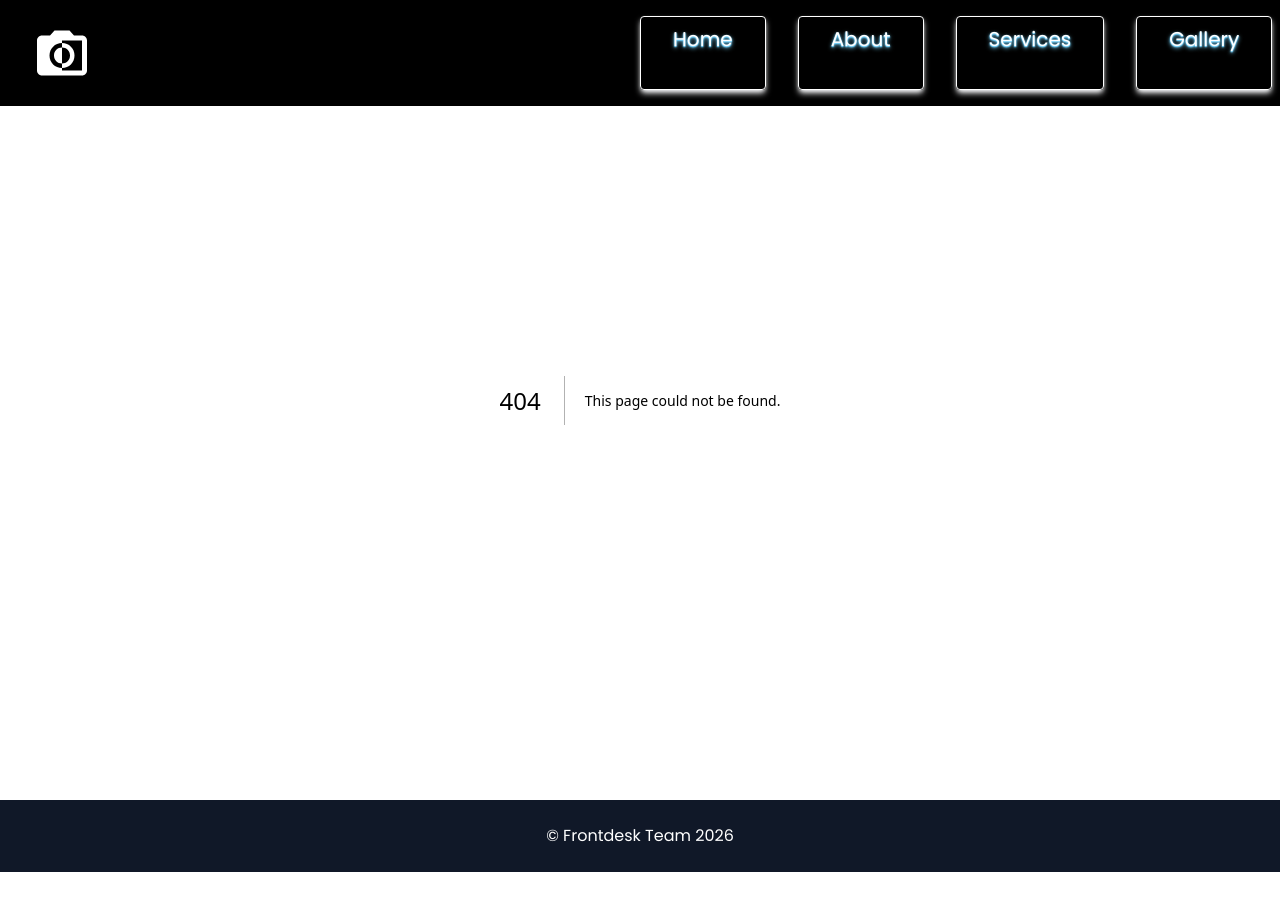
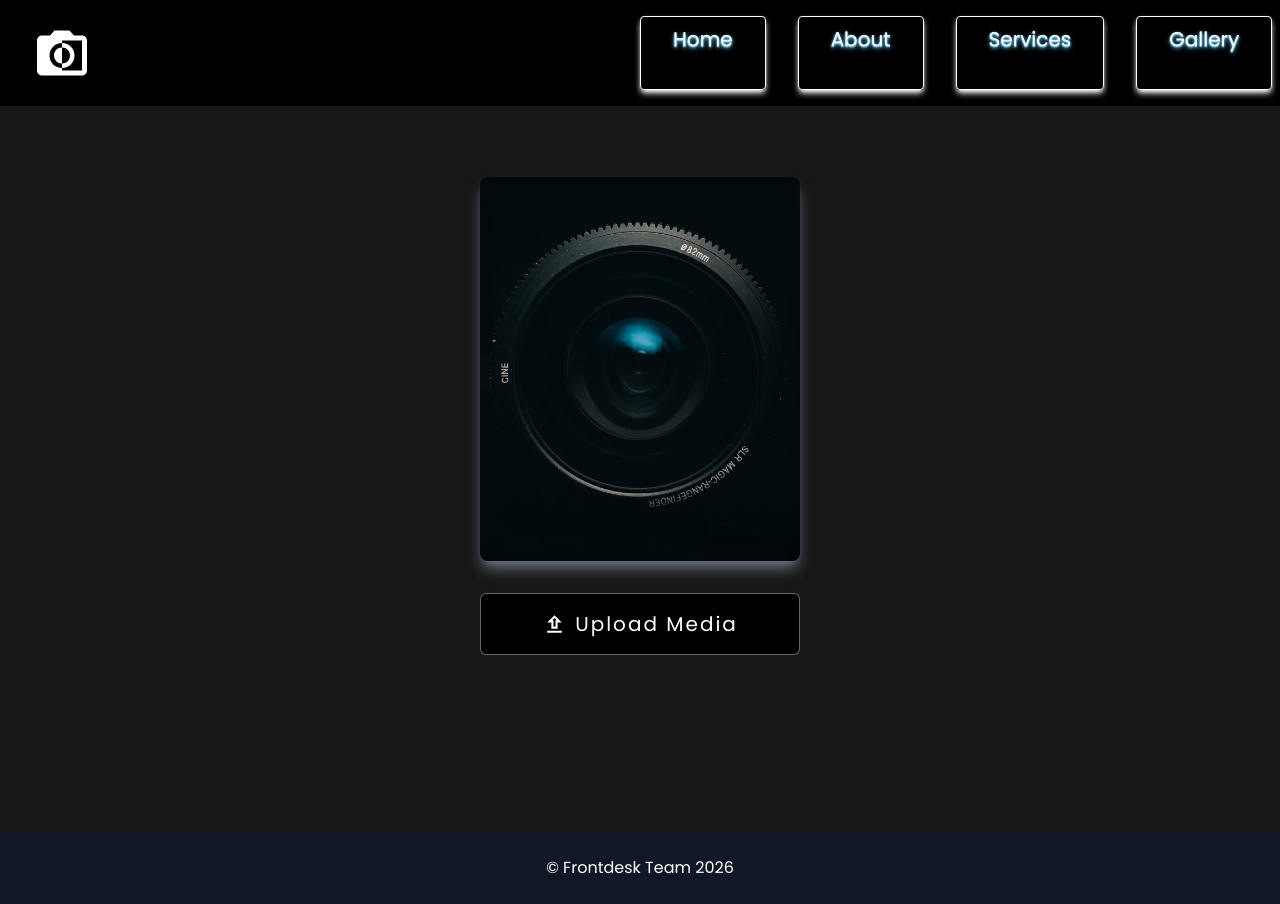
Before and after one commit to eringz/timeless-media-studio, a Next.js app: page /upload in a window 1280 px wide. Before the commit this address had no page. Before the commit the page ends 872 px from the top, so only its background shows below. Built offline with nearby package versions, Linux system fonts and the light colour scheme.

Commit message:
upload: added upload for potential clients

```diff
--- /dev/null
+++ b/app/upload/layout.tsx
@@ -0,0 +1,14 @@
+import type { Metadata } from "next";
+
+export const metadata: Metadata = {
+  title: "Upload - Timeless Media Studio",
+};
+
+export default function UploadLayout({ children }: { children: React.ReactNode }) {
+  return (
+    // Malinis na lalabas ang page mo rito, walang haharang na Header o Footer
+    <div className="w-full min-h-screen flex items-center justify-center p-4 bg-neutral-900">
+      {children}
+    </div>
+  );
+}
--- /dev/null
+++ b/app/upload/page.tsx
@@ -0,0 +1,29 @@
+"use client"
+
+import { MdOutlineUpload } from "react-icons/md";
+
+
+const Upload = () => {
+    return (
+        <div className="flex flex-col justify-center  items-center p-24  h-screen">
+            <div
+                className="bg-[url(/images/camera.png)] mb-8 h-96 w-80 bg-cover bg-center rounded-lg shadow-lg shadow-gray-500"
+            >
+
+            </div>
+            <div className="flex justify-center w-full">
+                <button
+                    onClick={() => alert("Media")}
+                    className="flex justify-center items-center gap-2 w-full py-4 bg-black text-white text-xl border border-white/40 rounded-md"
+                >
+                    <span className=""><MdOutlineUpload size="25" /></span>
+                    <span className="tracking-widest">Upload Media</span>
+            </button>
+
+            </div>
+
+        </div>
+    )
+}
+
+export default Upload;
```
